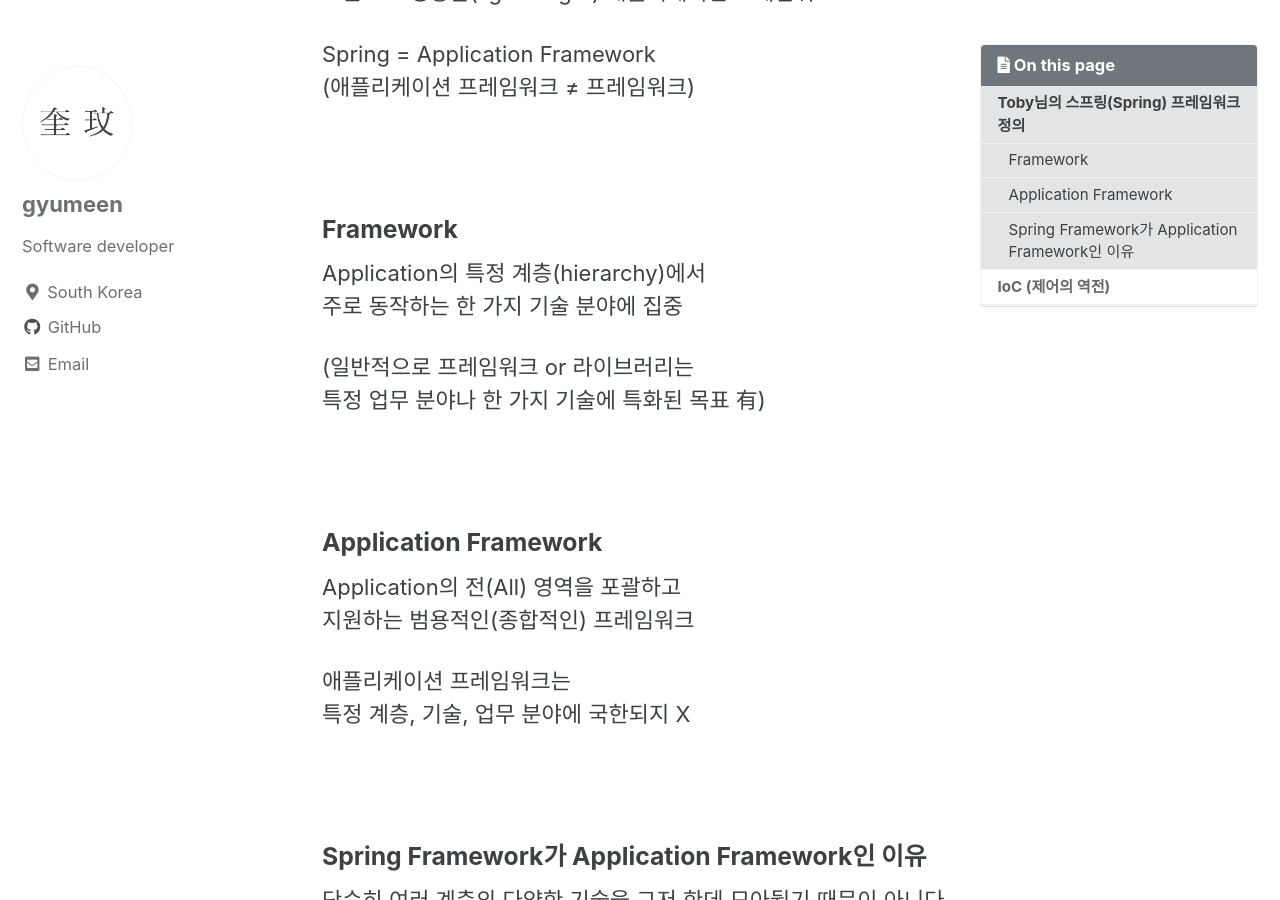
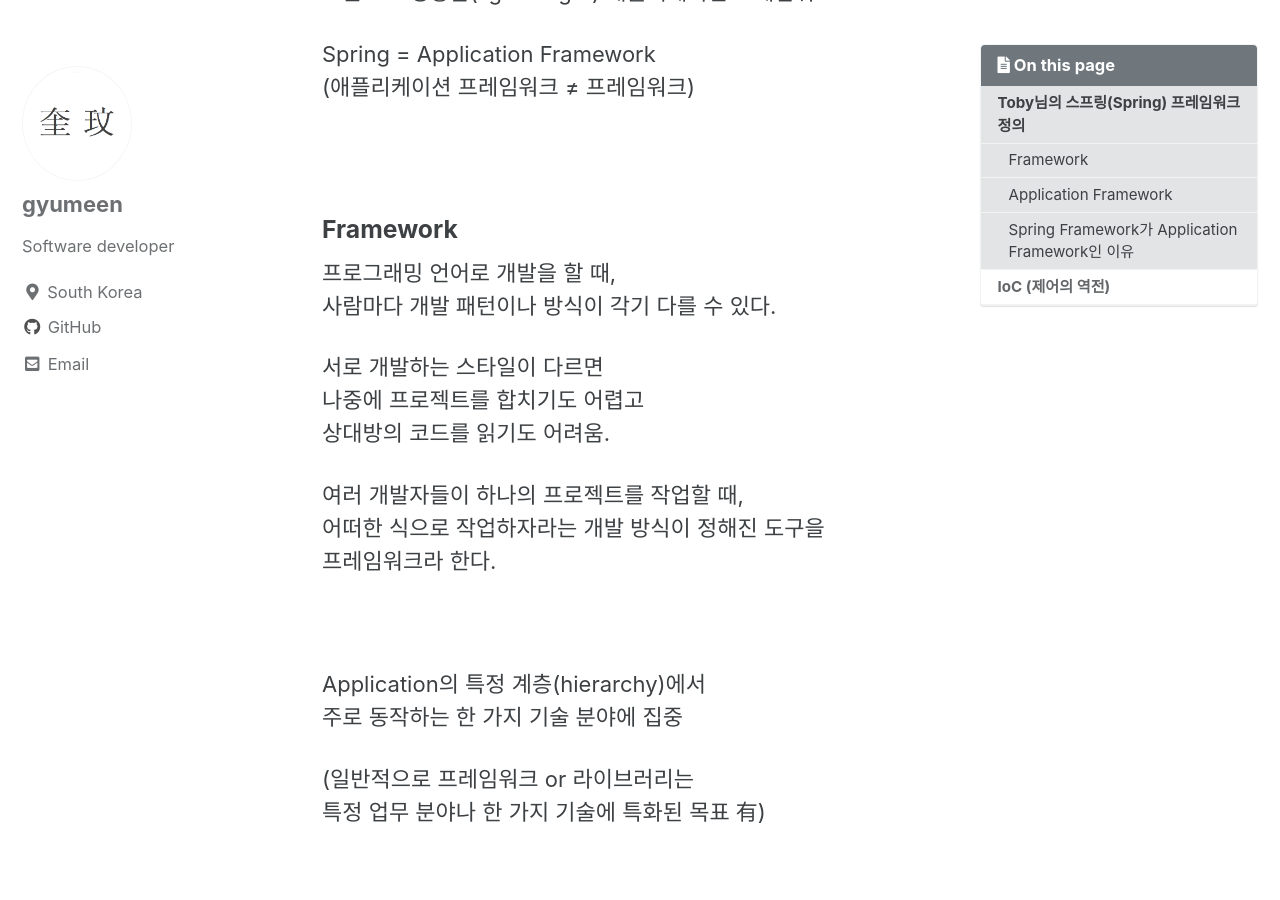
Before and after one commit to gyumeen/gyumeen.github.io, a Jekyll site: the page built from _posts/2021/Spring/2021-01-13-Spring framework - basic.md, in a window 1280 px wide and 900 px high, scrolled down 374 px. Built offline with Jekyll 4.4.1, drawn with Linux system fonts in a browser that asks for light colours; cached includes are drawn as plain includes; comment, search, counter and statistics services are not loaded.

Commit message:
Update 2021-01-13-Spring framework - basic.md

```diff
--- a/_posts/2021/Spring/2021-01-13-Spring framework - basic.md
+++ b/_posts/2021/Spring/2021-01-13-Spring framework - basic.md
@@ -22,6 +22,19 @@ Spring  =  Application Framework
 <br/>
 
 ### Framework
+
+프로그래밍 언어로 개발을 할 때,
+사람마다 개발 패턴이나 방식이 각기 다를 수 있다.
+
+서로 개발하는 스타일이 다르면
+나중에 프로젝트를 합치기도 어렵고
+상대방의 코드를 읽기도 어려움.
+
+여러 개발자들이 하나의 프로젝트를 작업할 때,
+어떠한 식으로 작업하자라는 개발 방식이 정해진 도구을
+프레임워크라 한다.
+
+<br/>
 
 Application의 특정 계층(hierarchy)에서
 주로 동작하는 한 가지 기술 분야에 집중
```
